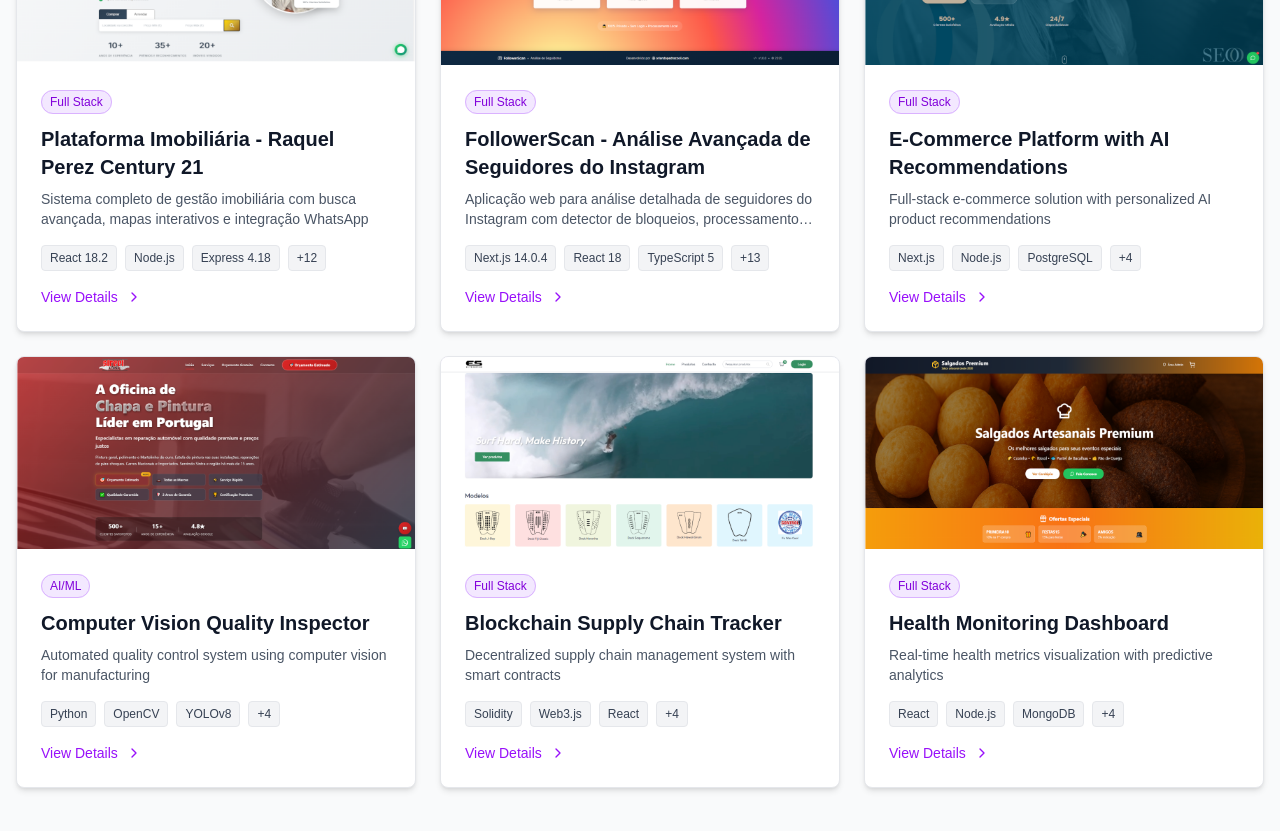
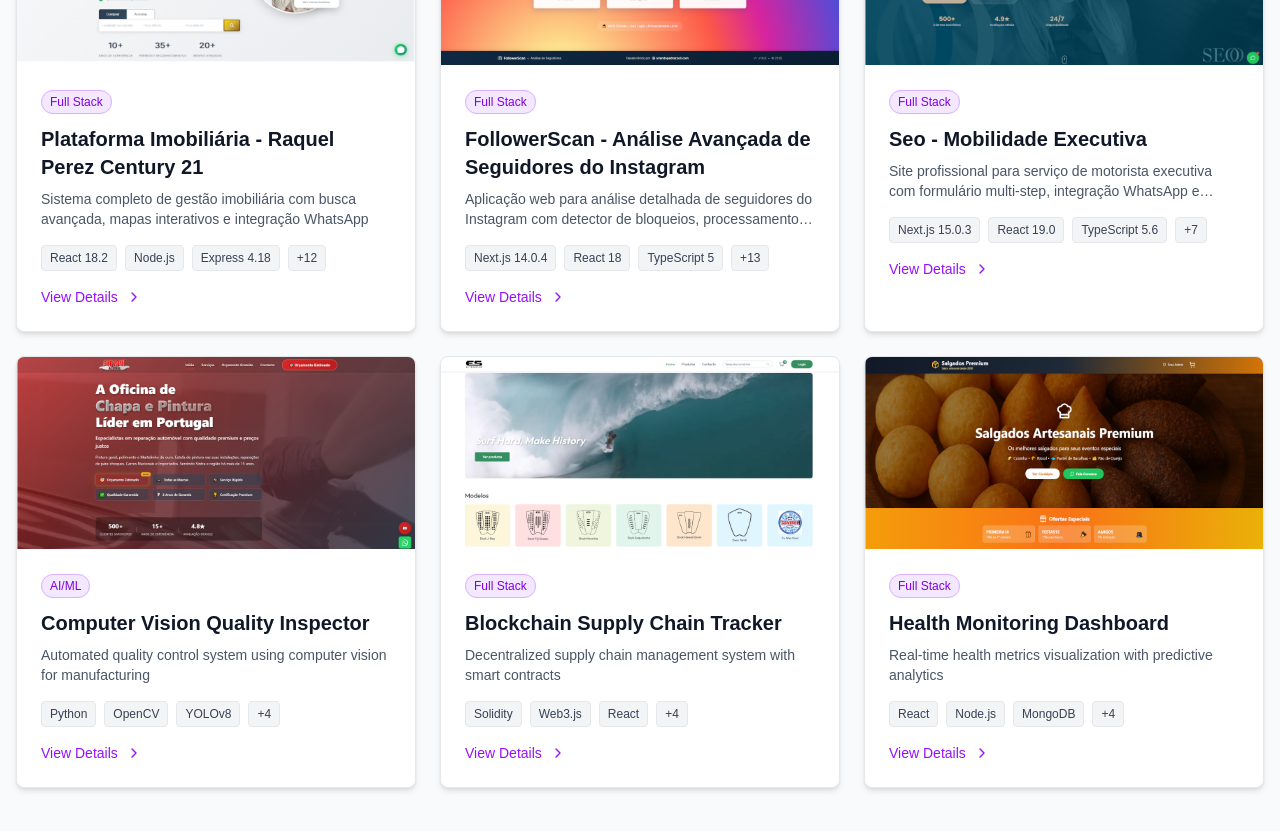
Before and after one commit to Orlando-Pedrazzoli/my-portifolio, a Next.js app: page / in a window 1280 px wide. Shown: the part 3800-4631 px from the top of the page. Built offline with nearby package versions, Linux system fonts and the light colour scheme.

Commit message:
projects.ts updated

```diff
--- a/src/data/projects.ts
+++ b/src/data/projects.ts
@@ -62,7 +62,7 @@
     description:
       'Aplicação web para análise detalhada de seguidores do Instagram com detector de bloqueios, processamento 100% local e insights avançados',
     longDescription:
-      'FollowerScan é uma aplicação web revolucionária que permite aos usuários analisar seus dados do Instagram de forma completamente privada e segura. Com processamento 100% client-side, a aplicação oferece um detector avançado de bloqueios com 60-90% de precisão, análise de 12+ tipos de arquivos JSON, sistema de histórico inteligente para comparação temporal, e uma interface moderna inspirada no Instagram. O sistema processa arquivos ZIP diretamente no navegador, identifica quem não te segue de volta, detecta possíveis bloqueios, analisa unfollows recentes e fornece insights detalhados sobre a saúde social do perfil. Desenvolvido com Next.js 14 e TypeScript, utiliza Framer Motion para animações fluidas e mantém total privacidade dos dados do usuário.',
+      'FollowerScan é uma aplicação web revolucionária que permite aos usuários analisar seus dados do Instagram de forma completamente privada e segura. Com processamento 100% client-side, a aplicação oferece um detector avançado de bloqueios com 60-90% de precisão, análise de 12+ tipos de arquivos JSON, sistema de histórico inteligente para comparação temporal, e uma interface moderna inspirada no Instagram. O sistema processa arquivos ZIP diretamente no navegador, identifica quem não te segue de volta, detecta possíveis bloqueios, analiza unfollows recentes e fornece insights detalhados sobre a saúde social do perfil. Desenvolvido com Next.js 14 e TypeScript, utiliza Framer Motion para animações fluidas e mantém total privacidade dos dados do usuário.',
     image: '/follower-tumb.png',
     technologies: [
       'Next.js 14.0.4',
@@ -106,30 +106,37 @@
   },
   {
     id: 3,
-    title: 'E-Commerce Platform with AI Recommendations',
+    title: 'Seo - Mobilidade Executiva',
     description:
-      'Full-stack e-commerce solution with personalized AI product recommendations',
+      'Site profissional para serviço de motorista executiva com formulário multi-step, integração WhatsApp e sistema de necessidades especiais',
     longDescription:
-      'Created a modern e-commerce platform featuring an AI-powered recommendation engine that increases conversion rates through personalized product suggestions. Built with Next.js for SSR/SSG optimization and integrated with Stripe for secure payments.',
+      'Desenvolvi um site profissional completo para serviços de motorista executiva premium no Brasil, utilizando as mais modernas tecnologias. O projeto conta com formulário multi-step avançado com validação em tempo real, integração WhatsApp Business para agendamentos, sistema completo de necessidades especiais (acessibilidade, pets, bagagem extra), calculadora automática de preços baseada em distância, e design responsivo otimizado para mobile. A plataforma oferece suporte corporativo com campos para CNPJ e faturamento, além de total compliance com LGPD para proteção de dados dos clientes.',
     image: '/seo-tumb.png',
     technologies: [
-      'Next.js',
-      'Node.js',
-      'PostgreSQL',
-      'Redis',
-      'Stripe',
-      'TensorFlow.js',
-      'Docker',
+      'Next.js 15.0.3',
+      'React 19.0',
+      'TypeScript 5.6',
+      'Tailwind CSS 3.4',
+      'Zustand',
+      'React Hook Form',
+      'Zod',
+      'Framer Motion',
+      'Google Maps API',
+      'WhatsApp Business API',
     ],
     category: 'Full Stack',
     featured: true,
-    githubUrl: 'https://github.com/yourusername/ecommerce-ai',
+    githubUrl: 'https://github.com/yourusername/executive-driver',
     liveUrl: 'https://seo-driver.vercel.app/',
     highlights: [
-      '30% increase in conversion rate',
-      'Handles 10k+ concurrent users',
-      'PWA with offline support',
-      '99.9% uptime',
+      'Formulário multi-step com validação em tempo real usando React Hook Form + Zod',
+      'Integração WhatsApp Business para agendamentos automáticos',
+      'Sistema completo de necessidades especiais (cadeirante, pets, bagagem)',
+      'Calculadora automática de preços baseada em distância via Google Maps',
+      'Design responsivo Mobile-First com animações Framer Motion',
+      'Compliance total com LGPD para proteção de dados',
+      'Suporte corporativo com campos CNPJ e faturamento empresarial',
+      'Arquitetura moderna com Next.js 15 App Router e Server Components',
     ],
   },
   {
```
